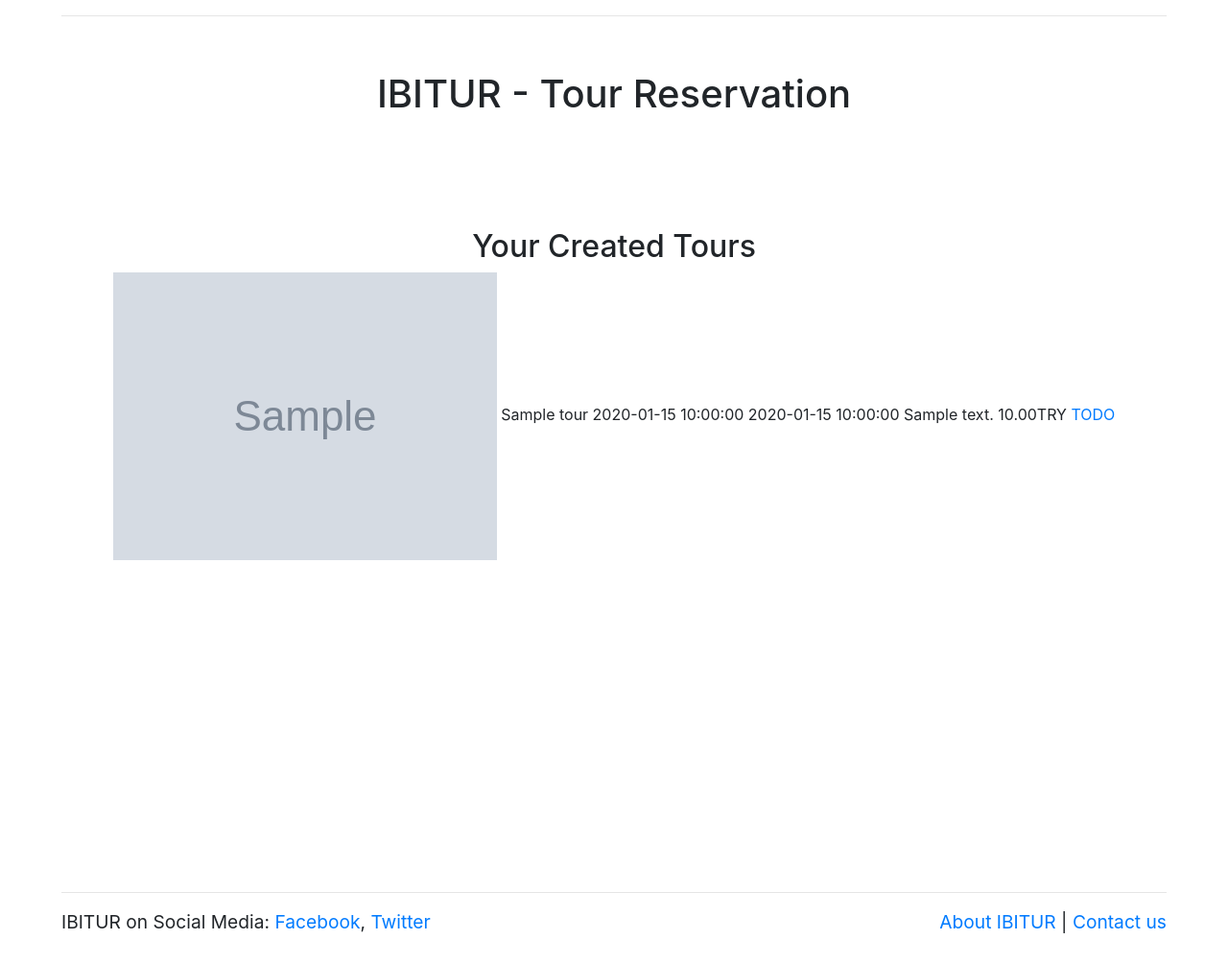
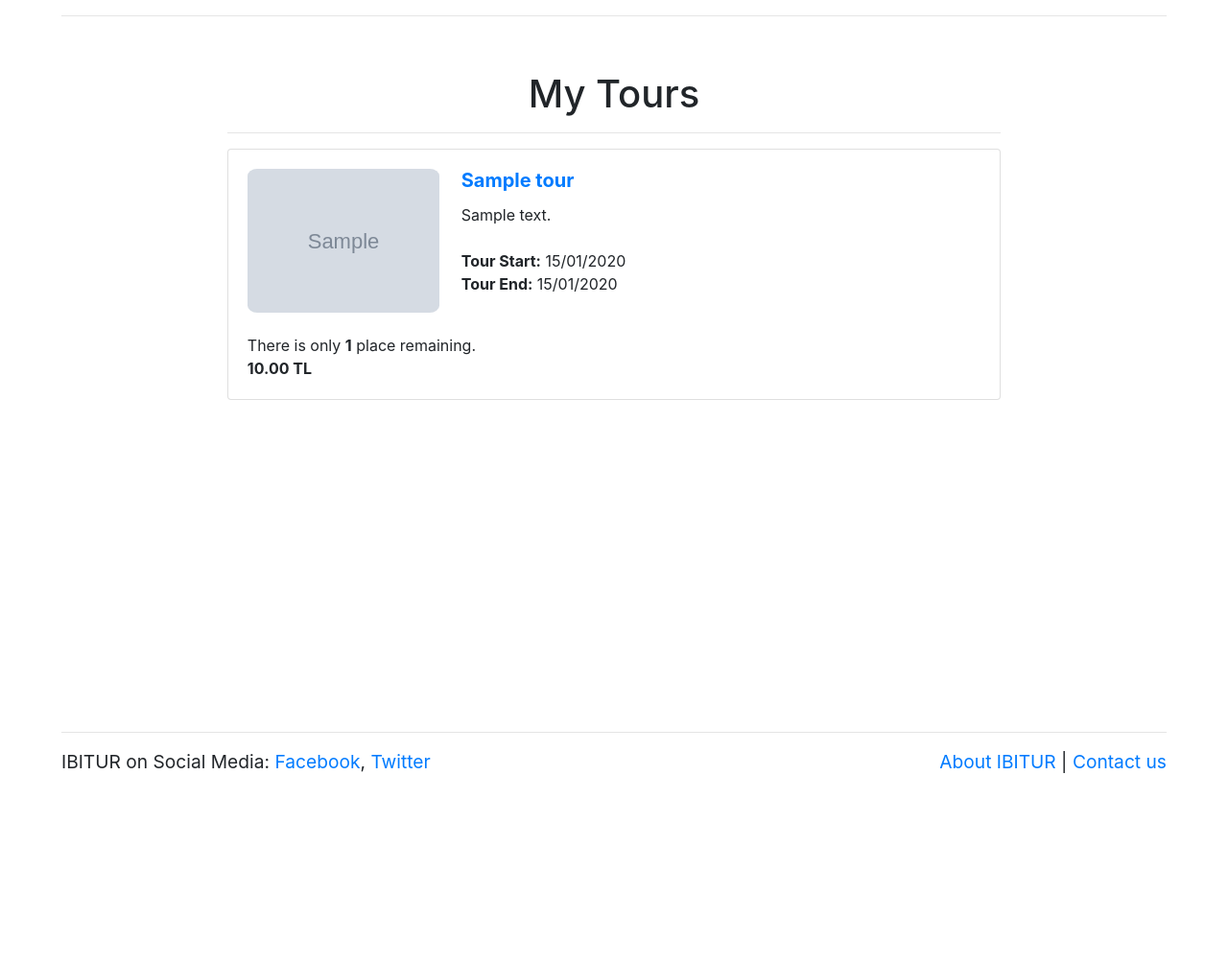
Before and after one commit to eminbahadir98/ibitur, a PHP site: page /my_tours.php in a window 1280 px wide. Shown: the part 52-1056 px from the top of the page at 96% size. After the commit the page ends 858 px from the top, so only its background shows below. Run offline with PHP 8.4, Linux system fonts and the light colour scheme; the visitor is signed in with stand-in values (Sample User, id 1); tables that the repository leaves empty hold one stand-in row (values such as "Sample post"); grey boxes marked "Sample" are stand-in pictures; data that the repository does not hold is empty.

Commit message:
Added tour cards to some pages.

```diff
--- a/website/my_tours.php
+++ b/website/my_tours.php
@@ -21,48 +21,44 @@
             }
         ?>
 
+        <div class="inner-content">
+
+        <h1>My Tours</h1>
+        <hr>
 
         <?php
-         if (isset($_GET['registered']) && $logged_in) {
-            echo
-            "<div class='alert alert-success' role='alert'>
-               You have successfully registered.
-            </div>";
+        $tours_query = "SELECT T.ID FROM Tour T, Account A WHERE T.creator_ID = A.ID
+            AND A.username ='".$_SESSION['session_username']."';";
+
+        $tours_result = mysqli_query($db,$tours_query);
+        if ($tours_result->num_rows > 0) {
+            while ($row = $tours_result->fetch_assoc()) {
+                $tour_query = "SELECT * FROM TourPreview WHERE tour_ID =".$row["ID"].";";
+                $tour_result = mysqli_query($db,$tour_query);
+                if ($tour_result->num_rows == 1) {
+                    $tour_row = $tour_result->fetch_assoc();
+
+                    $tour_id = $row["ID"];
+                    $tour_name = $tour_row["name"];
+                    $tour_description = $tour_row["description"];
+                    $tour_image_path = $tour_row["image_path"];
+                    $tour_price = $tour_row["price"];
+                    $tour_start_date = $tour_row["start_date"];
+                    $tour_end_date = $tour_row["end_date"];
+                    $tour_remaining_quota = $tour_row["remaining_quota"];
+
+                    $tour_summary_card = get_tour_summary_card($tour_id, $tour_name ,
+                        $tour_image_path, $tour_start_date, $tour_end_date, $tour_description,
+                        $tour_price, $tour_remaining_quota);
+
+                    echo $tour_summary_card;
+                }
+            }
+        } else {
+            echo "<h3>You have not created any tour yet.</h3>";
         }
 ?>
 
-      <h1 class="home-title">IBITUR - Tour Reservation</h1>
-
-      <div class="home-content">
-        <h2>Your Created Tours</h2>
-	<?php
-	  $tours_query = "SELECT T.ID FROM Tour T, Account A WHERE T.creator_ID = A.ID AND A.username ='".$_SESSION['session_username']."';";
-	  $tours_result = mysqli_query($db,$tours_query);
-	  if($tours_result->num_rows <> 0 )
-	  {
-		while($row = $tours_result->fetch_assoc()){
-	         $tour_query = "SELECT * FROM TourPreview WHERE tour_ID =".$row["ID"].";";
-                 $tour_result = mysqli_query($db,$tour_query);
-                 if( $tour_result->num_rows == 1 )
-                  {
-                    $tour_row = $tour_result->fetch_assoc();
-		?>
-                 <div class="cart">
-                   <img src=<?php echo $tour_row["image_path"]; ?> >
-                   <label> <?php echo $tour_row["name"]; ?></label>
-                   <label> <?php echo $tour_row["start_date"];?></label>
-                   <label> <?php echo $tour_row["end_date"];?></label>
-                   <label> <?php echo $tour_row["description"]; ?></label>
-                   <label> <?php echo $tour_row["price"]."TRY"; ?></label>
-		   <a href=<?php echo "view_tour.php?id=".$tour_row["tour_ID"]; ?>>TODO</a>
-                 </div>
-	<?php
-                  }
-		}
-	  }else{
-		echo "<h3>You Have No Reservation.</h3>";
-	  }
-	?>
       </div>
 
       <?php
--- a/website/style/style.css
+++ b/website/style/style.css
@@ -115,8 +115,8 @@ table {
 }
 
 .card-image {
-  max-width: 35%;
-  max-height: 35%;
+  max-width: 200px;
+  max-height: 200px;
   width: auto;
   height: auto;
   float: left;
@@ -125,7 +125,7 @@ table {
 }
 
 .tour-card {
-  margin-bottom: 3%;
+  margin-bottom: 5%;
 }
 
 .view-tour-button {
--- a/website/tour_list.php
+++ b/website/tour_list.php
@@ -17,7 +17,7 @@
       $tour_price = $row["price"];
       $tour_remaining_quota = $row["remaining_quota"];
 
-      $tours .= get_tour_card($tour_ID, $tour_name, $tour_image_path, $tour_start_date,
+      $tours .= get_tour_purchase_card($tour_ID, $tour_name, $tour_image_path, $tour_start_date,
           $tour_end_date, $tour_description, $tour_price, $tour_remaining_quota);
     }
     if ($tours == "") {
--- a/website/util/visuals.php
+++ b/website/util/visuals.php
@@ -46,32 +46,92 @@
     return $sd_arr[2] . "/" . $sd_arr[1] . "/" . $sd_arr[0];
   }
 
-  function get_tour_card($id, $name, $image_path, $start_date, $end_date,
-      $description, $price, $remaining_quota) {
-      $start_date = format_datetime($start_date);
-      $end_date = format_datetime($end_date);
+  function get_remaining_quota_text($remaining_quota) {
+    if ($remaining_quota < 1) {
+      return "The quota is full.";
+    } else if ($remaining_quota == 1) {
+      return " There is only <b>$remaining_quota</b> place remaining.";
+    }
+    return "There are <b>$remaining_quota</b> places remaining.";
+  }
+
+  function get_tour_card_body_skeleton($has_linked_title, $id, $name, $image_path, $start_date, $end_date, $description) {
+
+    $start_date = format_datetime($start_date);
+    $end_date = format_datetime($end_date);
+    $title_part = $has_linked_title ?
+        "<h5 class='card-title'><b><a href='view_tour.php?id=$id'>$name</a></b></h5>"
+        : "<h5 class='card-title'><b>$name</b></h5>";
+
+    return "
+        <image class='card-image' src='./images/$image_path'>
+        $title_part
+        <p class='card-text'>
+          $description<br><br>
+          <b>Tour Start:</b> $start_date<br>
+          <b>Tour End:</b> $end_date<br><br>
+        </p>
+    ";
+  }
+
+  function get_tour_card_footer_skeleton($remove_buttons, $id, $price, $remaining_quota) {
+    $button_part = $remove_buttons ? "" :
+      "<div class='right'>
+          <a href='view_tour.php?id=$id' class='btn btn-secondary'>View Details</a>
+          <a href='reserve_tour.php?id=$id' class='btn btn-primary'>Make Reservation</a>
+        </div>";
+    $remaining_quota_text = get_remaining_quota_text($remaining_quota);
+    return "
+      $remaining_quota_text<br>
+      <b>$price TL</b>
+      $button_part
+    ";
+  }
+
+  function get_tour_summary_card($id, $name, $image_path, $start_date, $end_date, $description,
+      $price, $remaining_quota) {
+
+    $tour_card_body_skeleton = get_tour_card_body_skeleton(true, $id, $name, $image_path, $start_date, $end_date, $description);
+    $tour_card_footer_skeleton = get_tour_card_footer_skeleton(true, $id, $price, $remaining_quota);
 
     return "
       <div class='card tour-card'>
 
         <div class='card-body'>
-          <image class='card-image' src='./images/$image_path'>
-          <h5 class='card-title'><b>$name</b></h5>
-          <p class='card-text'>
-            $description<br><br>
-            <b>Tour Start:</b> $start_date<br>
-            <b>Tour End:</b> $end_date<br><br>
+          $tour_card_body_skeleton
+          $tour_card_footer_skeleton
+        </div>
 
-          </p>
+      </div>
+    ";
+  }
+
+  function get_tour_preview_card($id, $name, $image_path, $start_date, $end_date, $description) {
+    $tour_card_body_skeleton = get_tour_card_body_skeleton(true, $id, $name, $image_path, $start_date, $end_date, $description);
+    return "
+      <div class='card tour-card'>
+        <div class='card-body'>
+          $tour_card_body_skeleton
+        </div>
+      </div>
+    ";
+  }
+
+  function get_tour_purchase_card($id, $name, $image_path, $start_date, $end_date, $description,
+      $price, $remaining_quota) {
+
+    $tour_card_body_skeleton = get_tour_card_body_skeleton(false, $id, $name, $image_path, $start_date, $end_date, $description);
+    $tour_card_footer_skeleton = get_tour_card_footer_skeleton(false, $id, $price, $remaining_quota);
+
+    return "
+      <div class='card tour-card'>
+
+        <div class='card-body'>
+          $tour_card_body_skeleton
         </div>
 
         <div class='card-footer bg-white'>
-          <div class='right'>
-            <a href='view_tour.php?id=$id' class='btn btn-secondary'>View Details</a>
-            <a href='reserve_tour.php?id=$id' class='btn btn-primary'>Make Reservation</a>
-          </div>
-          There are <b>$remaining_quota</b> places remaining.<br>
-          <b>$price TL</b>
+          $tour_card_footer_skeleton
         </div>
 
       </div>
```
Also changed, not shown: website/manage_tour.php (+12 -11 lines), website/my_reservations.php (+5 -11 lines). Lines whose indentation alone changed are shown as unchanged.
